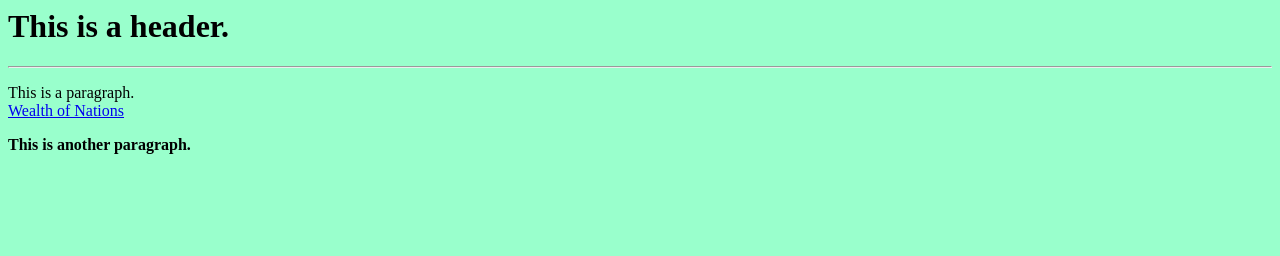
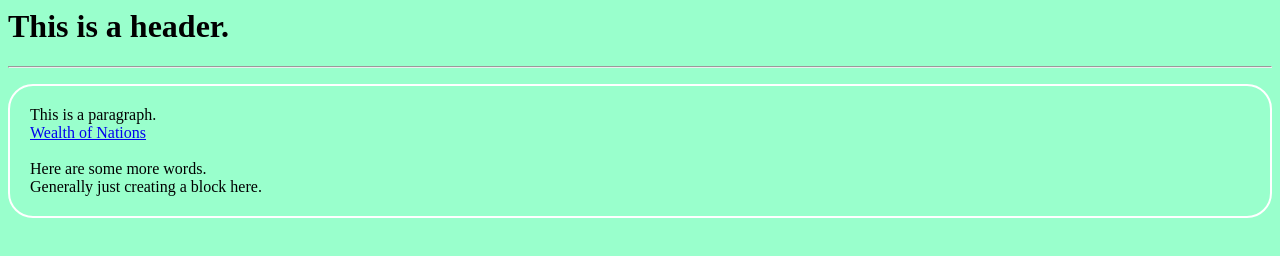
Before and after one commit to brendanbrzycki/brendanbrzycki.github.io, a plain HTML site: page index.html in a window 1280 px wide. Drawn offline with Linux system fonts and the light colour scheme.

Commit message:
Border update

```diff
--- a/index.html
+++ b/index.html
@@ -1,16 +1,22 @@
 <html>
   <head>
+    <style>
+      body{
+        background-color: #99ffcc;
+      }
+      p {
+        border-radius: 25px;
+        border: 2px solid white;
+        padding: 20px;
+      }
+    </style>
+
     <title>
       Brendan Brzycki's Website
     </title>
   </head>
 
   <body>
-    <style>
-      body{
-        background-color: #99ffcc
-      }
-    </style>
     <h1>
       This is a header.
     </h1>
@@ -19,11 +25,11 @@
 
     <p>
       This is a paragraph. <br>
-      <a href="https://www.amazon.com/Wealth-Nations-Modern-Library-Classics-ebook/dp/B000FC1KYI">Wealth of Nations</a>
+      <a href="https://www.amazon.com/Wealth-Nations-Modern-Library-Classics-ebook/dp/B000FC1KYI">Wealth of Nations</a> <br>
+      <br>
+      Here are some more words. <br>
+      Generally just creating a block here.
     </p>
-    <p> <b>
-      This is another paragraph.
-    </b> </p>
   </body>
   </div>
 </html>
```
